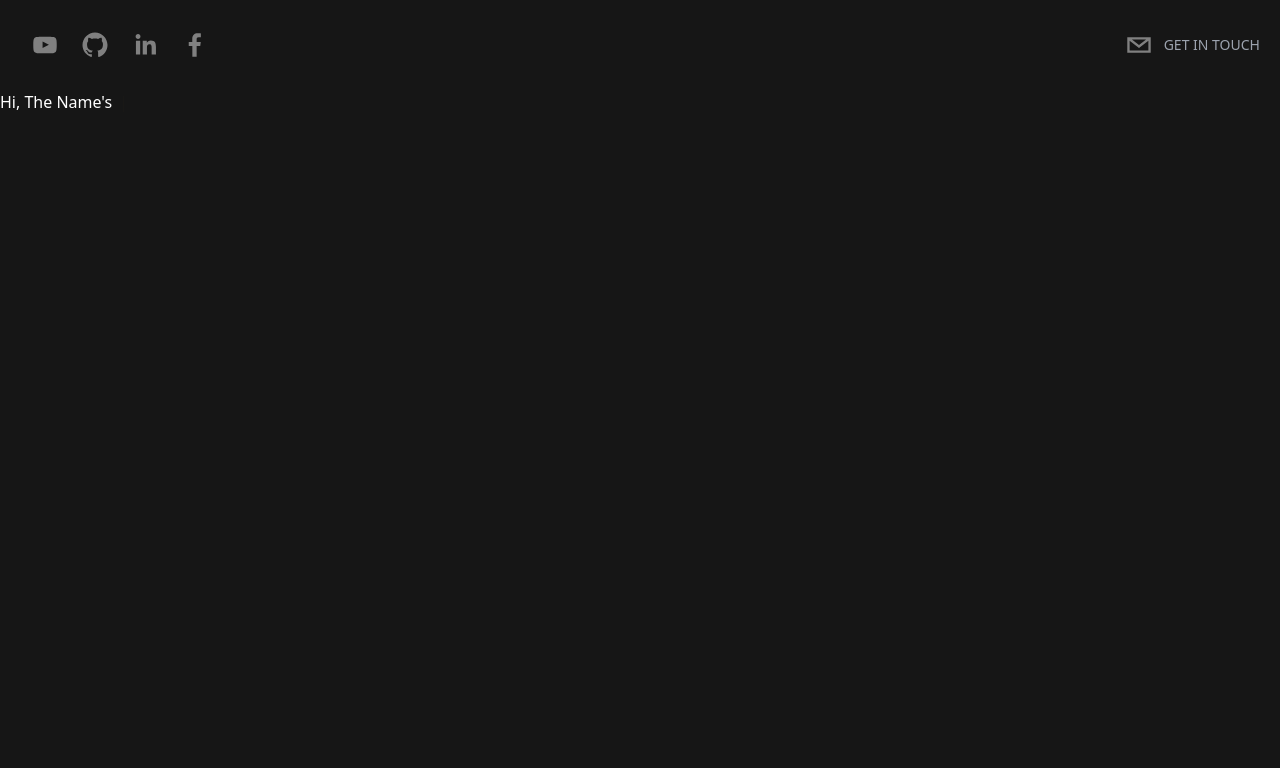
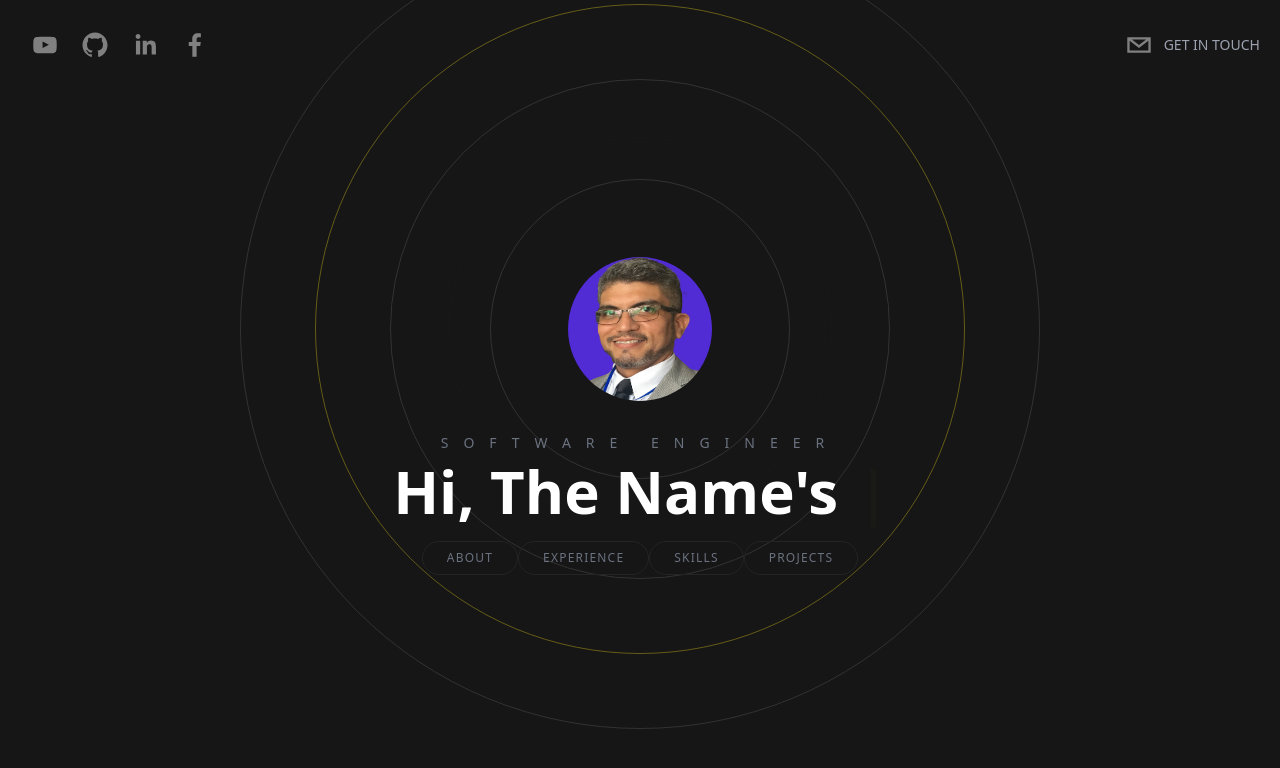
Before and after one commit to todoca/portfolio-2023, a Next.js app: page / in a window 1280 px wide. Shown: the top 768 px of the page. Built offline with nearby package versions, Linux system fonts and the light colour scheme.

Commit message:
change to windows

```diff
--- /dev/null
+++ b/components/About.tsx
@@ -0,0 +1,28 @@
+import { motion } from "framer-motion";
+import React from "react";
+
+type Props = {};
+
+const About = (props: Props) => {
+  return (
+    <div className="flex flex-col relative h-screen text-center md:text-left md:flex-row  max-w-7xl px-10 mx-auto items-center">
+      <h3 className="absolute top-24 uppercase tracking-[20px] text-gray-500 text-2xl">
+        About
+      </h3>
+      <motion.img
+      className="-mb-20 md:mb-0 flex-shrink-0 w-56 rounded-full object-cover"
+        initial={{
+          x: -200,
+          opacity: 0,
+        }}
+        transition={{ duration: 1.2 }}
+        whileInView={{ opacity: 1, x: 0 }}
+        viewport={{ once: true }}
+        alt=""
+        src="img/About.jpg"
+      />
+    </div>
+  );
+};
+
+export default About;
--- /dev/null
+++ b/components/BackgroundCircles.tsx
@@ -0,0 +1,42 @@
+import React from "react";
+import { motion } from "framer-motion";
+
+const BackgroundCircles = () => {
+  return (
+    <motion.div
+      initial={{
+        opacity: 0,
+      }}
+      animate={{
+        scale: [1, 2, 2, 3, 1],
+        opacity: [0.1, 0.2, 0.4, 0.8, 0.1, 1.0],
+        borderRadius: ["20%", "20%", "50%", "80%", "20%"],
+      }}
+      transition={{ duration: 2.5 }}
+      className="relative flex justify-center items-center"
+    >
+      <div
+        className="absolute border border-[#333333] rounded-full
+    h-[200px] w-[200px] mt-52 animate-ping"
+      />
+      <div
+        className="absolute border border-[#333333] rounded-full
+    h-[300px] w-[300px] mt-52"
+      />
+      <div
+        className="absolute border border-[#333333] rounded-full
+    h-[500px] w-[500px] mt-52"
+      />
+      <div
+        className="rounded-full border border-[#f4dc1c]
+  opacity-20  h-[650px] w-[650px] absolute mt-52 animate-pulse"
+      />
+      <div
+        className="absolute border border-[#333333] rounded-full
+    h-[800px] w-[800px] mt-52"
+      />
+    </motion.div>
+  );
+};
+
+export default BackgroundCircles;
--- a/components/Hero.tsx
+++ b/components/Hero.tsx
@@ -1,5 +1,7 @@
+import Link from "next/link";
 import React from "react";
 import { Cursor, useTypewriter } from "react-simple-typewriter";
+import BackgroundCircles from "./BackgroundCircles";
 type Props = {};
 
 const Hero = (props: Props) => {
@@ -16,11 +18,41 @@ const Hero = (props: Props) => {
     delaySpeed: 2000,
   });
   return (
-    <div>
-      <h1>
-        <span>{text}</span>
-        <Cursor cursorColor="#f4dc1c" />
-      </h1>
+    <div
+      className="h-screen flex flex-col space-y-8
+    items-center justify-center text-center overflow-hidden"
+    >
+      <BackgroundCircles />
+      <img
+        className="relative rounded-full h-36 w-36 mx-auto object-fill"
+        //src="https://alejandro-marcano.web.app/assets/man2.png"
+        src="img/hero-photo.png"
+        alt=""
+      />
+
+      <div className="z-20">
+        <h2 className="text-sm uppercase pb-2 tracking-[15px] text-gray-500">
+          Software Engineer
+        </h2>
+        <h1 className="text-4xl lg:text-6xl font-semibold px-10">
+          <span>{text}</span>
+          <Cursor cursorColor="#f4dc1c" />
+        </h1>
+        <div className="pt-5">
+          <Link href="#about">
+            <button className="heroButton">About</button>
+          </Link>
+          <Link href="#experience">
+            <button className="heroButton">Experience</button>
+          </Link>
+          <Link href="#skill">
+            <button className="heroButton">Skills</button>
+          </Link>
+          <Link href="#projects">
+            <button className="heroButton">Projects</button>
+          </Link>
+        </div>
+      </div>
     </div>
   );
 };
--- a/pages/index.tsx
+++ b/pages/index.tsx
@@ -1,23 +1,30 @@
 import Head from "next/head";
+import About from "../components/About";
 import Header from "../components/Header";
 import Hero from "../components/Hero";
 
 export default function Home() {
   return (
-    <div className="bg-[rgb(22,22,22)] text-white h-screen">
+    <div
+      className="bg-[rgb(22,22,22)]
+     text-white h-screen snap-y snap-mandatory
+     overflow-scroll z-0"
+    >
       <Head>
-        <title>Luis PortFolio</title>
+        <title>Alejandro's PortFolio</title>
       </Head>
 
       {/* Header */}
       <Header />
 
       {/* Hero */}
-      <section id="hero">
+      <section id="hero" className="snap-start">
         <Hero />
       </section>
-
       {/* About */}
+      <section id="about" className="snap-center">
+        <About />
+      </section>
 
       {/* Experience */}
 
--- a/styles/globals.scss
+++ b/styles/globals.scss
@@ -9,3 +9,11 @@ $netColor:  #512bd4;
 $bgcustomColor: rgba(22, 22, 22, 0);
 $darkColor: rgba(255, 255, 255, 0);
 $orangeColor: #f9ab00;
+
+@layer components {
+    .heroButton {
+        @apply px-6 py-2 border border-[#242424]
+        rounded-full uppercase text-xs tracking-widest
+        text-gray-500 transition-all hover:border-[#f7ab0a]/40 hover:text-[#f7ab0a]/40 ;
+    }
+}
```
Also changed, not shown: public/img/hero-photo.png (added), 1 other file (tests, documents, lock files or other folders).
